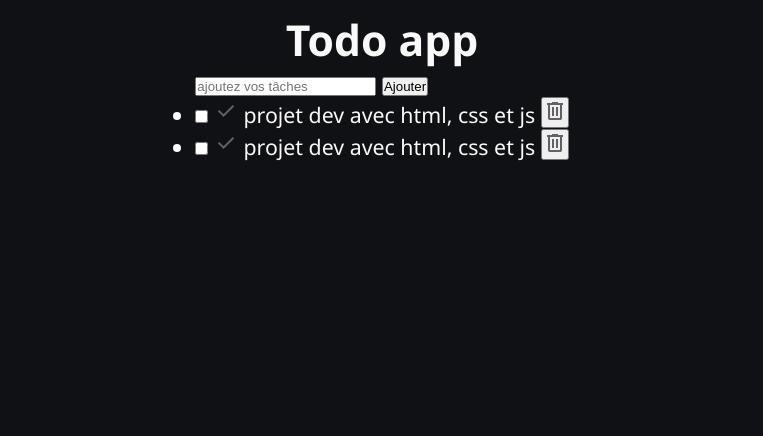
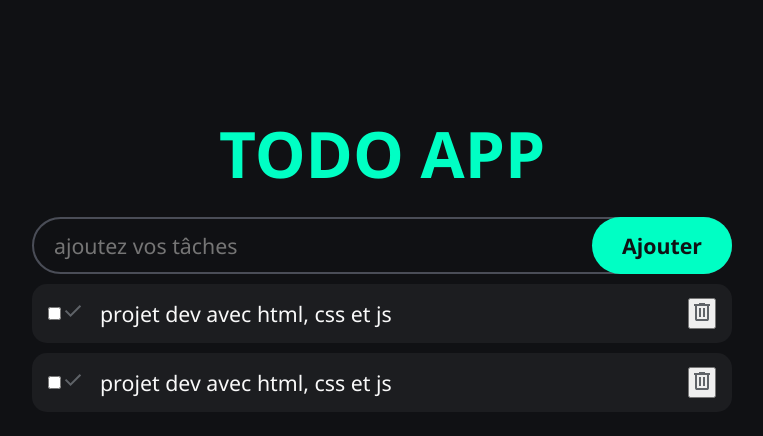
Before and after one commit to syrinenefissi/to-do-app, a plain HTML site: page index.html in a window 1280 px wide. Shown: the whole page, without its empty margins (258-1021 px from the left). Drawn offline with Linux system fonts and the light colour scheme.

Commit message:
Mise à jour de style.css

```diff
--- a/style.css
+++ b/style.css
@@ -25,3 +25,72 @@ body {
     flex-direction: column;
     align-items: center;
 }
+
+h1 {
+    margin-top: 100px;
+    margin-bottom: 20px;
+    font-size: 3rem;
+    font-weight: 800;
+    text-transform: uppercase;
+    text-align: center;
+    color: var(--accent-color);
+}
+
+.wrapper {
+    width: 700px;
+    max-width: 100%;
+    display: flex;
+    flex-direction: column;
+    gap: 10px;
+}
+
+#todo-input {
+    box-sizing: border-box;
+    padding: 12px 20px;
+    width: 100%;
+    background: none;
+    border: 2px solid var(--secondary-color);
+    border-radius: 1000px;
+    font: inherit;
+    color: var(--text-color);
+    caret-color: var(--accent-color);
+}
+
+#todo-input:focus{
+    outline: none;
+}
+
+form{
+    position: relative;
+}
+
+#add-button{
+    position: absolute;
+    top: 0;
+    right: 0;
+
+    background-color: var(--accent-color);
+    height: 100%;
+    padding: 0 30px;
+    border: none;
+    border-radius: 1000px;
+    font: inherit;
+    font-weight: 600;
+    color: var(--background);
+    cursor: pointer;
+}
+
+.todo {
+    margin-bottom: 10px;
+    padding: 0 16px;
+    background-color: var(--primary-color);
+    border-radius: 15px;
+    display: flex;
+    align-items: center;
+}
+
+.todo .todo-text {
+    padding: 15px;
+    padding-right: 0;
+    flex-grow: 1;
+}
```
Also changed, not shown: 1 other file.
